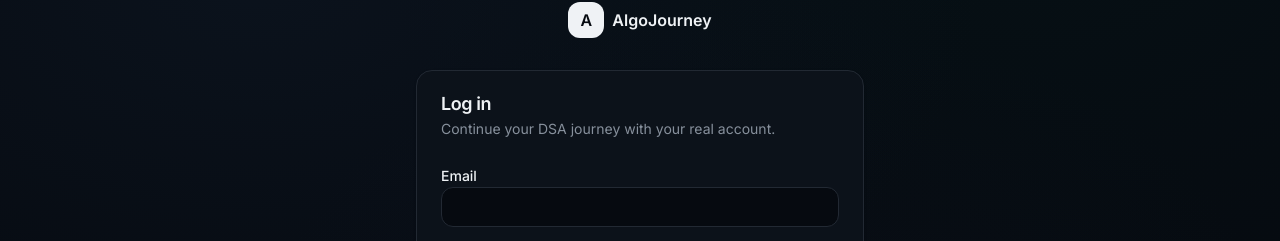
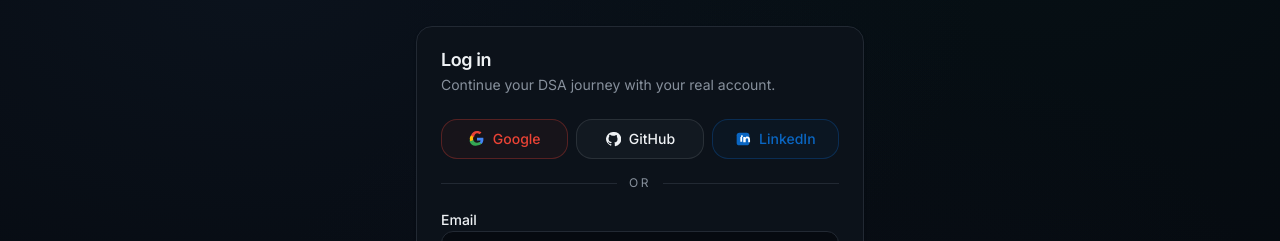
Before and after one commit to subrata-code/AlgoMaster, a React (Vite) app in the folder frontend/: page /login in a window 1280 px wide. Shown: the part 185-426 px from the top of the page. Built offline with nearby package versions, Linux system fonts and the light colour scheme; no server answers.

Commit message:
add github,linke,google auth in frontend just icons

```diff
--- a/frontend/package.json
+++ b/frontend/package.json
@@ -28,6 +28,7 @@
     "class-variance-authority": "^0.7.1",
     "clsx": "^2.1.1",
     "framer-motion": "^12.42.2",
+    "gsap": "^3.15.0",
     "lucide-react": "^1.24.0",
     "next-themes": "^0.4.6",
     "ogl": "^1.0.11",
--- /dev/null
+++ b/frontend/src/components/ScrollFloat.css
@@ -0,0 +1,15 @@
+.scroll-float {
+  overflow: hidden;
+}
+
+.scroll-float-text {
+  display: inline-block;
+  font-size: clamp(1.6rem, 8vw, 10rem);
+  font-weight: 900;
+  text-align: center;
+  line-height: 1.5;
+}
+
+.char {
+  display: inline-block;
+}
--- /dev/null
+++ b/frontend/src/components/ScrollFloat.tsx
@@ -0,0 +1,88 @@
+import React, { useEffect, useMemo, useRef } from 'react';
+import type { ReactNode, RefObject } from 'react';
+import { gsap } from 'gsap';
+import { ScrollTrigger } from 'gsap/ScrollTrigger';
+
+import './ScrollFloat.css';
+
+gsap.registerPlugin(ScrollTrigger);
+
+interface ScrollFloatProps {
+  children: ReactNode;
+  scrollContainerRef?: RefObject<HTMLElement>;
+  containerClassName?: string;
+  textClassName?: string;
+  animationDuration?: number;
+  ease?: string;
+  scrollStart?: string;
+  scrollEnd?: string;
+  stagger?: number;
+}
+
+const ScrollFloat: React.FC<ScrollFloatProps> = ({
+  children,
+  scrollContainerRef,
+  containerClassName = '',
+  textClassName = '',
+  animationDuration = 1,
+  ease = 'back.inOut(2)',
+  scrollStart = 'center bottom+=50%',
+  scrollEnd = 'bottom bottom-=40%',
+  stagger = 0.03
+}) => {
+  const containerRef = useRef<HTMLHeadingElement>(null);
+
+  const splitText = useMemo(() => {
+    const text = typeof children === 'string' ? children : '';
+    return text.split('').map((char, index) => (
+      <span className="char" key={index}>
+        {char === ' ' ? '\u00A0' : char}
+      </span>
+    ));
+  }, [children]);
+
+  useEffect(() => {
+    const el = containerRef.current;
+    if (!el) return;
+
+    const scroller = scrollContainerRef && scrollContainerRef.current ? scrollContainerRef.current : window;
+
+    const charElements = el.querySelectorAll('.char');
+
+    gsap.fromTo(
+      charElements,
+      {
+        willChange: 'opacity, transform',
+        opacity: 0,
+        yPercent: 120,
+        scaleY: 2.3,
+        scaleX: 0.7,
+        transformOrigin: '50% 0%'
+      },
+      {
+        duration: animationDuration,
+        ease: ease,
+        opacity: 1,
+        yPercent: 0,
+        scaleY: 1,
+        scaleX: 1,
+        stagger: stagger,
+        scrollTrigger: {
+          trigger: el,
+          scroller,
+          start: scrollStart,
+          end: scrollEnd,
+          scrub: true
+        }
+      }
+    );
+  }, [scrollContainerRef, animationDuration, ease, scrollStart, scrollEnd, stagger]);
+
+  return (
+    <h2 ref={containerRef} className={`scroll-float ${containerClassName}`}>
+      <span className={`scroll-float-text ${textClassName}`}>{splitText}</span>
+    </h2>
+  );
+};
+
+export default ScrollFloat;
--- /dev/null
+++ b/frontend/src/components/SocialAuthButtons.tsx
@@ -0,0 +1,74 @@
+import { Button } from '@/components/ui/button'
+
+export type SocialProvider = 'Google' | 'GitHub' | 'LinkedIn'
+
+interface SocialAuthButtonsProps {
+  onSelect: (provider: SocialProvider) => void
+}
+
+function SocialIcon({ provider }: { provider: SocialProvider }) {
+  if (provider === 'Google') {
+    return (
+      <svg viewBox="0 0 24 24" className="h-4 w-4" fill="none" aria-hidden="true">
+        <path
+          d="M21.6 12.23c0-.74-.07-1.45-.2-2.13H12v4.03h5.39a4.6 4.6 0 0 1-2 3.02v2.5h3.23c1.89-1.74 2.98-4.31 2.98-7.42Z"
+          fill="#4285F4"
+        />
+        <path
+          d="M12 21.6c2.7 0 4.97-.9 6.63-2.43l-3.23-2.5c-.9.6-2.04.96-3.4.96-2.61 0-4.82-1.76-5.61-4.13H1.08v2.64A9.6 9.6 0 0 0 12 21.6Z"
+          fill="#34A853"
+        />
+        <path
+          d="M6.39 13.5A5.75 5.75 0 0 1 6.1 11c0-.63.11-1.24.3-1.82V6.54H3.13A9.6 9.6 0 0 0 1.08 11c0 1.52.36 2.96.99 4.24l4.32-1.74Z"
+          fill="#FBBC05"
+        />
+        <path
+          d="M12 3.55c1.48 0 2.81.51 3.86 1.51l2.87-2.87C16.97.9 14.7 0 12 0A9.6 9.6 0 0 0 3.13 6.54l4.27 3.29C8.18 5.31 9.99 3.55 12 3.55Z"
+          fill="#EA4335"
+        />
+      </svg>
+    )
+  }
+
+  if (provider === 'GitHub') {
+    return (
+      <svg viewBox="0 0 24 24" className="h-4 w-4" fill="currentColor" aria-hidden="true">
+        <path d="M12 1.5a10.5 10.5 0 0 0-3.32 20.45c.52.1.72-.23.72-.5v-1.77c-2.95.64-3.57-1.42-3.57-1.42-.48-1.22-1.18-1.55-1.18-1.55-.97-.66.07-.65.07-.65 1.08.08 1.64 1.12 1.64 1.12.95 1.64 2.49 1.17 3.1.9.09-.7.37-1.18.68-1.45-2.36-.27-4.84-1.18-4.84-5.27 0-1.17.42-2.12 1.1-2.87-.11-.27-.48-1.36.1-2.84 0 0 .9-.29 2.95 1.1A10.2 10.2 0 0 1 12 6.94c.9 0 1.82.12 2.67.35 2.04-1.4 2.94-1.1 2.94-1.1.59 1.48.22 2.57.11 2.84.69.75 1.1 1.7 1.1 2.87 0 4.1-2.49 5-4.87 5.27.39.33.74 1 .74 2.03v3c0 .28.2.62.73.5A10.5 10.5 0 0 0 12 1.5Z" />
+      </svg>
+    )
+  }
+
+  return (
+    <svg viewBox="0 0 24 24" className="h-4 w-4" fill="none" aria-hidden="true">
+      <rect x="2.5" y="2.5" width="19" height="19" rx="4" fill="#0A66C2" />
+      <path d="M8 8.95h2.75v7.1H8V8.95Zm1.37-2.28A1.48 1.48 0 1 1 8.9 7.9a1.47 1.47 0 0 1 1.47-1.47Zm3.03 2.28H15.1v1.02h.05c.46-.88 1.59-1.8 3.27-1.8 3.5 0 4.15 2.3 4.15 5.3v3.58h-2.75v-3.36c0-1.26-.03-2.88-1.75-2.88-1.75 0-2.02 1.37-2.02 2.78v3.46H12.4V8.95Z" fill="white" />
+    </svg>
+  )
+}
+
+export function SocialAuthButtons({ onSelect }: SocialAuthButtonsProps) {
+  const providers: SocialProvider[] = ['Google', 'GitHub', 'LinkedIn']
+
+  const providerStyles: Record<SocialProvider, string> = {
+    Google: 'border-[#ea4335]/30 bg-[#ea4335]/5 text-[#ea4335] hover:bg-[#ea4335]/10',
+    GitHub: 'border-white/10 bg-muted/50 hover:bg-muted',
+    LinkedIn: 'border-[#0a66c2]/30 bg-[#0a66c2]/5 text-[#0a66c2] hover:bg-[#0a66c2]/10',
+  }
+
+  return (
+    <div className="grid grid-cols-1 gap-2 sm:grid-cols-3">
+      {providers.map((provider) => (
+        <Button
+          key={provider}
+          type="button"
+          variant="outline"
+          className={`w-full justify-center gap-2 rounded-xl border ${providerStyles[provider]}`}
+          onClick={() => onSelect(provider)}
+        >
+          <SocialIcon provider={provider} />
+          {provider}
+        </Button>
+      ))}
+    </div>
+  )
+}
--- a/frontend/src/pages/LoginPage.tsx
+++ b/frontend/src/pages/LoginPage.tsx
@@ -5,6 +5,8 @@ import { Button } from '@/components/ui/button'
 import { Card, CardContent, CardDescription, CardFooter, CardHeader, CardTitle } from '@/components/ui/card'
 import { Input } from '@/components/ui/input'
 import { Label } from '@/components/ui/label'
+import { Separator } from '@/components/ui/separator'
+import { SocialAuthButtons } from '@/components/SocialAuthButtons'
 import { useAuth } from '@/context/AuthContext'
 import { loginSchema, type LoginFormValues } from '@/lib/validations'
 import { ROUTES } from '@/constants'
@@ -32,6 +34,13 @@ export default function LoginPage() {
     }
   })
 
+  const handleSocialAuth = (provider: 'Google' | 'GitHub' | 'LinkedIn') => {
+    toast({
+      title: `${provider} auth is not configured yet`,
+      description: 'Enable the backend OAuth provider first, then wire it to this button.',
+    })
+  }
+
   return (
     <Card>
       <CardHeader>
@@ -40,6 +49,14 @@ export default function LoginPage() {
       </CardHeader>
       <form onSubmit={onSubmit}>
         <CardContent className="space-y-4">
+          <SocialAuthButtons onSelect={handleSocialAuth} />
+
+          <div className="flex items-center gap-3">
+            <Separator className="flex-1" />
+            <span className="text-xs uppercase tracking-[0.22em] text-muted-foreground">or</span>
+            <Separator className="flex-1" />
+          </div>
+
           <div className="space-y-2">
             <Label htmlFor="email">Email</Label>
             <Input id="email" type="email" autoComplete="email" {...register('email')} />
--- a/frontend/src/pages/SignupPage.tsx
+++ b/frontend/src/pages/SignupPage.tsx
@@ -5,6 +5,8 @@ import { Button } from '@/components/ui/button'
 import { Card, CardContent, CardDescription, CardFooter, CardHeader, CardTitle } from '@/components/ui/card'
 import { Input } from '@/components/ui/input'
 import { Label } from '@/components/ui/label'
+import { Separator } from '@/components/ui/separator'
+import { SocialAuthButtons } from '@/components/SocialAuthButtons'
 import { useAuth } from '@/context/AuthContext'
 import { signupSchema, type SignupFormValues } from '@/lib/validations'
 import { ROUTES } from '@/constants'
@@ -32,6 +34,13 @@ export default function SignupPage() {
     }
   })
 
+  const handleSocialAuth = (provider: 'Google' | 'GitHub' | 'LinkedIn') => {
+    toast({
+      title: `${provider} auth is not configured yet`,
+      description: 'Enable the backend OAuth provider first, then wire it to this button.',
+    })
+  }
+
   return (
     <Card>
       <CardHeader>
@@ -40,6 +49,14 @@ export default function SignupPage() {
       </CardHeader>
       <form onSubmit={onSubmit}>
         <CardContent className="space-y-4">
+          <SocialAuthButtons onSelect={handleSocialAuth} />
+
+          <div className="flex items-center gap-3">
+            <Separator className="flex-1" />
+            <span className="text-xs uppercase tracking-[0.22em] text-muted-foreground">or</span>
+            <Separator className="flex-1" />
+          </div>
+
           {(
             [
               ['name', 'Name', 'text', 'name'],
--- a/frontend/src/styles/globals.css
+++ b/frontend/src/styles/globals.css
@@ -110,6 +110,45 @@
     @apply mx-auto w-full max-w-7xl px-4 sm:px-6 lg:px-8;
   }
 
+  .dashboard-window-surface {
+    position: relative;
+    overflow: hidden;
+    border-radius: 1.5rem;
+    border: 1px solid color-mix(in srgb, var(--border) 78%, transparent);
+    background: color-mix(in srgb, var(--card) 72%, transparent);
+    backdrop-filter: blur(18px);
+    box-shadow:
+      0 18px 60px -32px rgba(76, 29, 149, 0.45),
+      inset 0 1px 0 rgba(255, 255, 255, 0.08);
+  }
+
+  .dashboard-window-surface::before {
+    content: '';
+    position: absolute;
+    inset: 0;
+    pointer-events: none;
+    background:
+      linear-gradient(135deg, rgba(120, 85, 255, 0.1), transparent 32%),
+      radial-gradient(circle at top right, rgba(99, 102, 241, 0.12), transparent 40%);
+    opacity: 0.95;
+  }
+
+  .dashboard-sidebar {
+    position: relative;
+  }
+
+  .dashboard-sidebar::before {
+    content: '';
+    position: absolute;
+    inset: -10px -10px auto auto;
+    width: 90px;
+    height: 90px;
+    border-radius: 9999px;
+    filter: blur(24px);
+    background: rgba(120, 85, 255, 0.14);
+    pointer-events: none;
+  }
+
   .text-balance {
     text-wrap: balance;
   }
```
Also changed, not shown: 1 other file (tests, documents, lock files or other folders).
